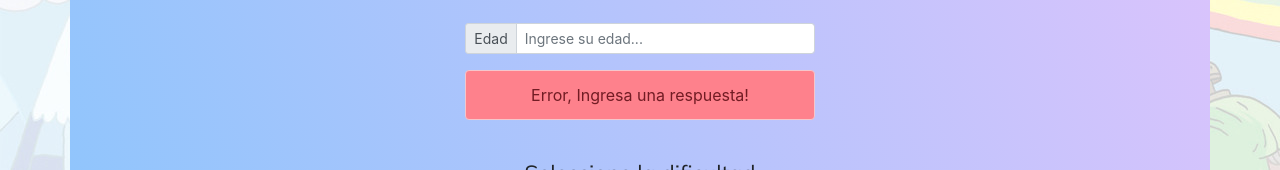
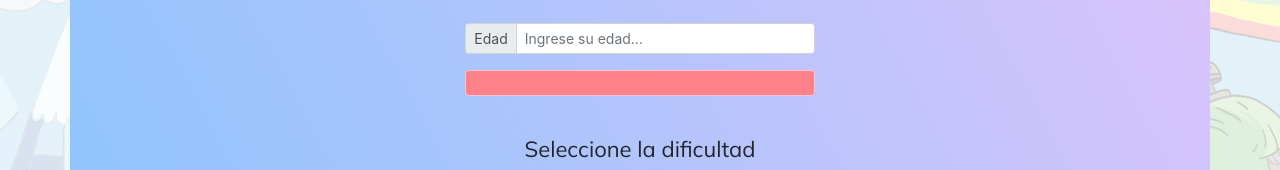
Before and after one commit to marcoluchi11/puzzleReact, a React (Create React App) app: page / in a window 1280 px wide. Both pictures are taken after a click on the button "Facil". Shown: the part 280-450 px from the top of the page. Built offline with nearby package versions, Linux system fonts and the light colour scheme; no server answers; what google-spreadsheet would draw is missing.

Commit message:
se pasa el prop de mensaje para un mejor uso

```diff
--- a/src/components/Error.jsx
+++ b/src/components/Error.jsx
@@ -1,8 +1,8 @@
 import React from "react";
-const Error = () => {
+const Error = ({ mensaje }) => {
   return (
     <p className="alert alert-danger mt-2" role="alert">
-      Error, Ingresa una respuesta!
+      {mensaje}
     </p>
   );
 };
```
